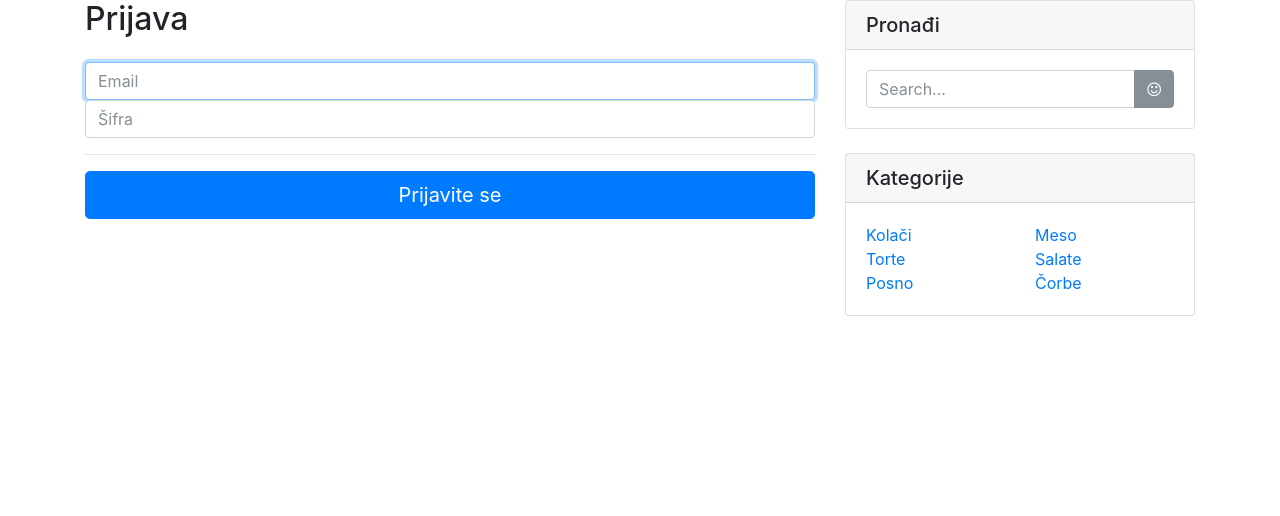
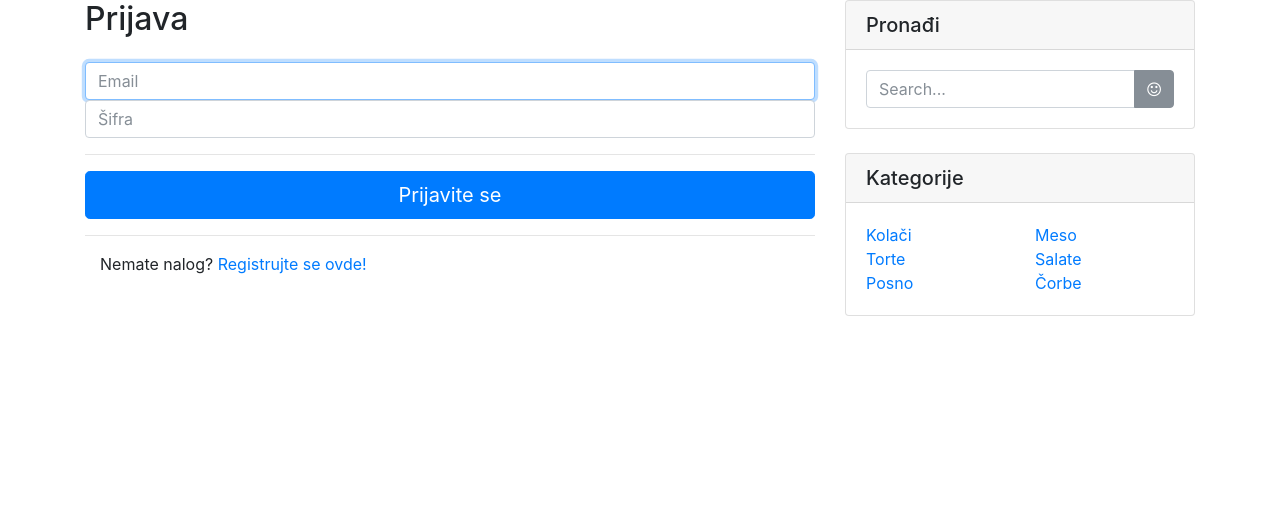
Before and after one commit to ljuba95/kuhinja, a PHP site: page /sessions/create in a window 1280 px wide. Shown: the part 156-672 px from the top of the page. Run offline with PHP 8.4, Linux system fonts and the light colour scheme; data that the repository does not hold is empty.

Commit message:
polje za registraciju

```diff
--- a/common/database/DBBroker.php
+++ b/common/database/DBBroker.php
@@ -94,8 +94,6 @@ class DBBroker
             }
         }
 
-        var_dump($stmt);
-
         try {
             if ($stmt->execute()) {
                 return true;
--- a/view/sessions/signin.php
+++ b/view/sessions/signin.php
@@ -5,11 +5,23 @@ ob_start();
         <form class="form-signin" method="post" action="/sessions/create">
             <h2 class="form-signin-heading my-4">Prijava</h2>
             <label for="inputEmail" class="sr-only">Email adresa</label>
-    <input name="email" type="email" id="inputEmail" class="form-control" placeholder="Email" required autofocus>
+            <input name="email" type="email" id="inputEmail" class="form-control" placeholder="Email" required
+                   autofocus>
             <label for="inputPassword" class="sr-only">Šifra</label>
             <input name="password" type="password" id="inputPassword" class="form-control" placeholder="Šifra" required>
             <hr>
             <button class="btn btn-lg btn-primary btn-block" type="submit">Prijavite se</button>
+
+            <hr>
+            <div class="col-md-6 control">
+                <div >
+                    Nemate nalog?
+                    <a href="/users/new">
+                        Registrujte se ovde!
+                    </a>
+                </div>
+            </div>
+
         </form>
     </div>
 <?php
```
Lines whose indentation alone changed are shown as unchanged.
